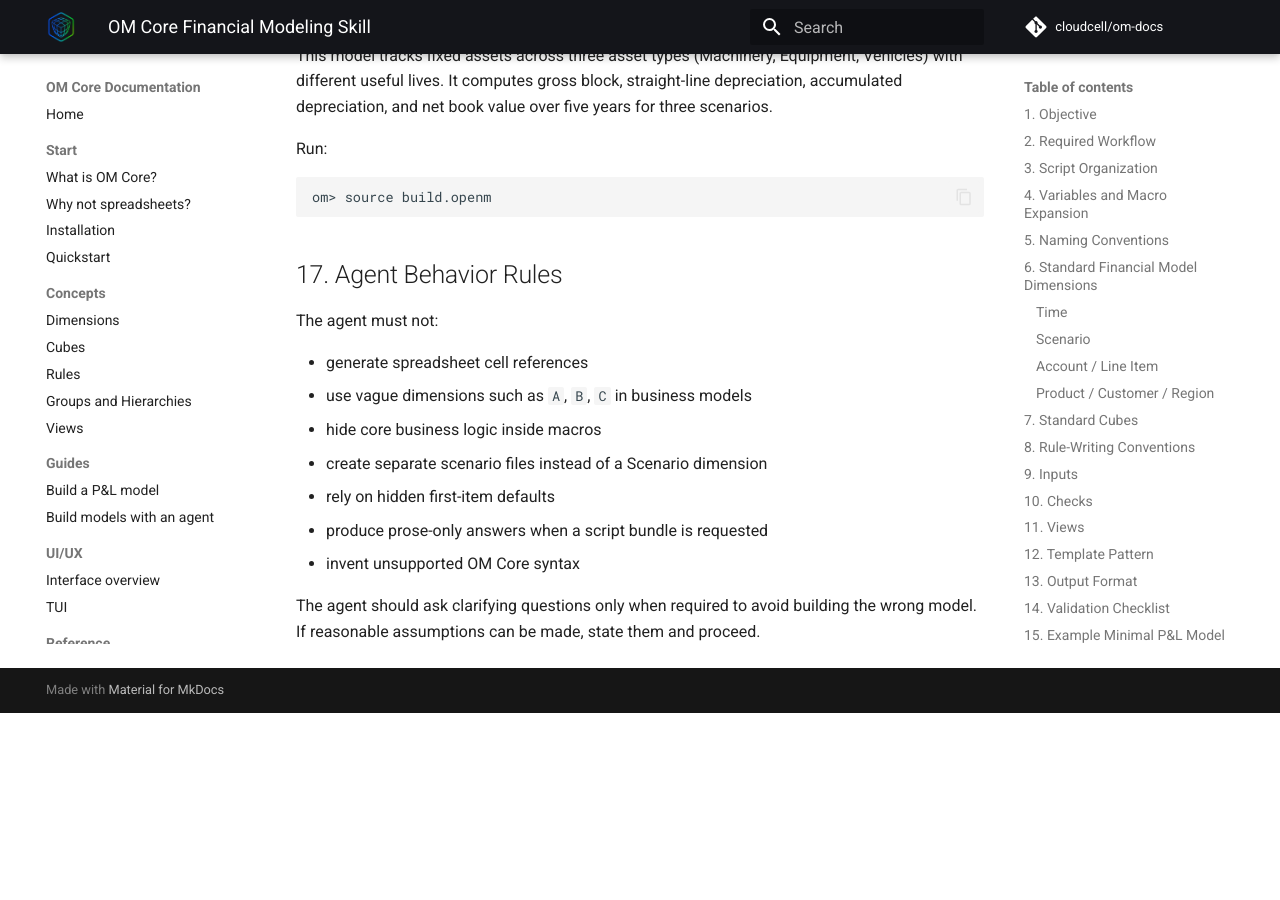
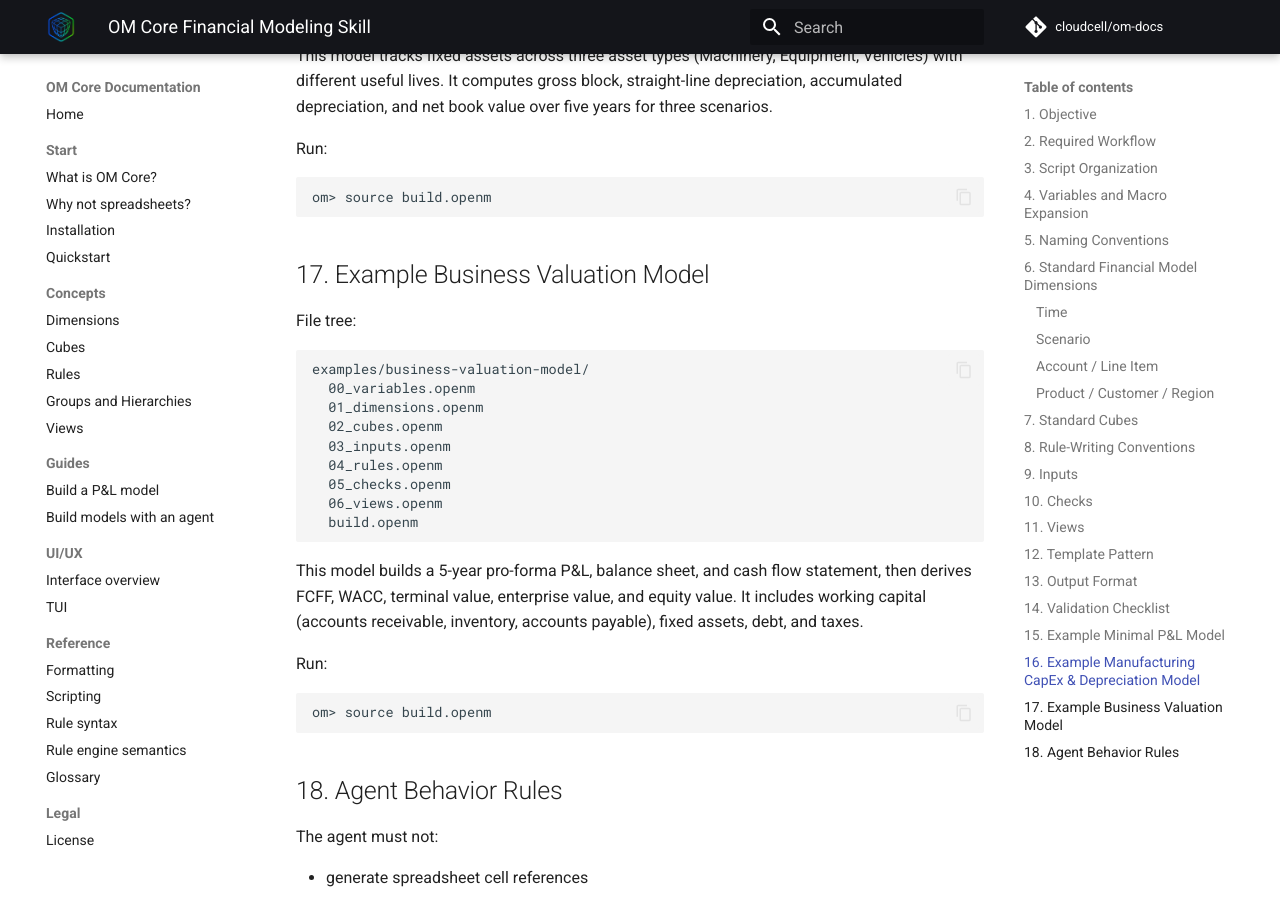
Before and after one commit to cloudcell/om-docs, an MkDocs documentation site: the page built from docs/agent-skills/financial-modeling/SKILLS.md, in a window 1280 px wide and 900 px high, scrolled down 9921 px. Built offline with MkDocs 1.6.1 and Material for MkDocs 9.7.7, drawn with Linux system fonts in a browser that asks for light colours; comment, search, counter and statistics services are not loaded; before the commit the page ends 10634 px from its top, so only the background shows below that.

Commit message:
feat: add business valuation model example with DCF analysis across Base/Upside/Downside scenarios
Add complete 5-year DCF valuation model with pro-forma P&L, balance sheet, and cash flow statements. Model computes FCFF, WACC (using CAPM for cost of equity), terminal value, enterprise value, and equity value. Includes working capital components (AR, inventory, AP), fixed assets with depreciation, debt, and validation checks across 7 organized source files.

````diff
--- a/docs/agent-skills/financial-modeling/SKILLS.md
+++ b/docs/agent-skills/financial-modeling/SKILLS.md
@@ -457,7 +457,31 @@ Run:
 om> source build.openm
 ```
 
-## 17. Agent Behavior Rules
+## 17. Example Business Valuation Model
+
+File tree:
+
+```text
+examples/business-valuation-model/
+  00_variables.openm
+  01_dimensions.openm
+  02_cubes.openm
+  03_inputs.openm
+  04_rules.openm
+  05_checks.openm
+  06_views.openm
+  build.openm
+```
+
+This model builds a 5-year pro-forma P&L, balance sheet, and cash flow statement, then derives FCFF, WACC, terminal value, enterprise value, and equity value. It includes working capital (accounts receivable, inventory, accounts payable), fixed assets, debt, and taxes.
+
+Run:
+
+```text
+om> source build.openm
+```
+
+## 18. Agent Behavior Rules
 
 The agent must not:
 
````
Also changed, not shown: skills/om-core-financial-modeling/SKILLS.md (+25 -1 lines), 8 other files.
